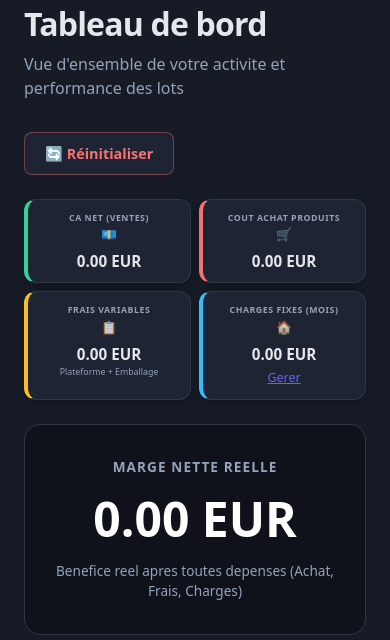
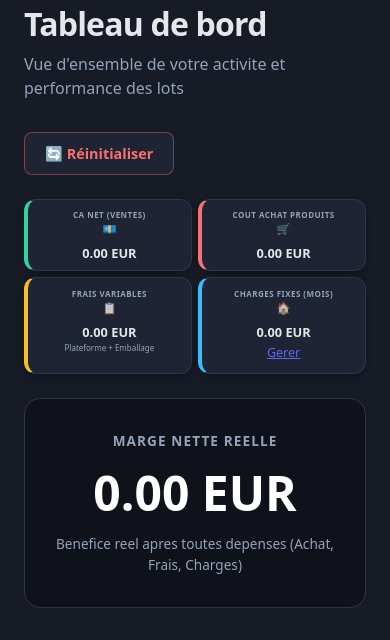
Before and after one commit to Chelles77/destock-avenue-fr, a Flask app: page /dashboard/ in a window 390 px wide. Shown: the part 250-890 px from the top of the page. Run offline with Flask 3, Linux system fonts and the light colour scheme; the visitor is signed in with stand-in values (Sample User, id 1); data that the repository does not hold is empty.

Commit message:
EMERGENCY FIX: Drastically reduce font sizes and prevent overflow on mobile - use !important and word-break

```diff
--- a/static/css/style.css
+++ b/static/css/style.css
@@ -179,14 +179,14 @@ input[type="date"], input[type="time"], input[type="datetime-local"] {
 
 @media (max-width: 720px) {
     .inspect-layout { grid-template-columns: 1fr; }
-    .kpi-value { font-size: 0.95rem; line-height: 1.2; text-align: center !important; display: block; width: 100%; }
-    .stat-value { font-size: 0.8rem; text-align: center; }
-    .kpi-grid { grid-template-columns: repeat(2, 1fr); gap: 0.5rem; }
-    .kpi-card { padding: 0.75rem 0.8rem; text-align: center; }
-    .kpi-head { flex-direction: column; align-items: center; justify-content: center; }
-    .kpi-label { font-size: 0.55rem; text-align: center; }
-    .kpi-icon { font-size: 0.8rem; }
-    .kpi-sub { font-size: 0.55rem; text-align: center; }
+    .kpi-value { font-size: 0.8rem !important; line-height: 1.1 !important; text-align: center !important; display: block !important; width: 100% !important; word-break: break-word !important; overflow: hidden !important; }
+    .stat-value { font-size: 0.7rem !important; text-align: center !important; }
+    .kpi-grid { grid-template-columns: repeat(2, 1fr); gap: 0.4rem; }
+    .kpi-card { padding: 0.6rem 0.6rem; text-align: center; overflow: hidden; }
+    .kpi-head { flex-direction: column; align-items: center; justify-content: center; text-align: center; }
+    .kpi-label { font-size: 0.5rem !important; text-align: center; }
+    .kpi-icon { font-size: 0.7rem; }
+    .kpi-sub { font-size: 0.5rem !important; text-align: center; }
 }
 
 /* ---- Toggle Password (Afficher/Masquer mot de passe) ---- */
```
